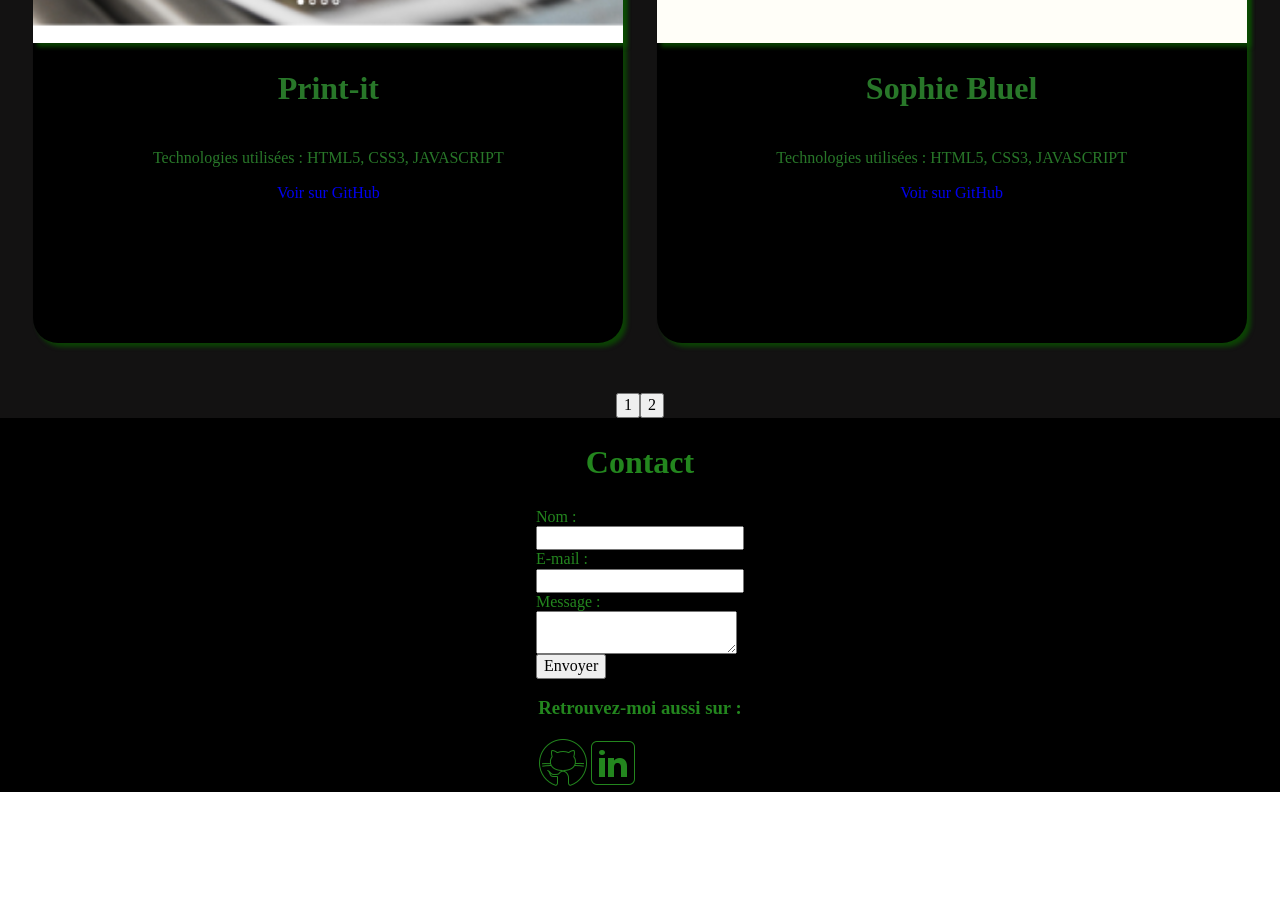
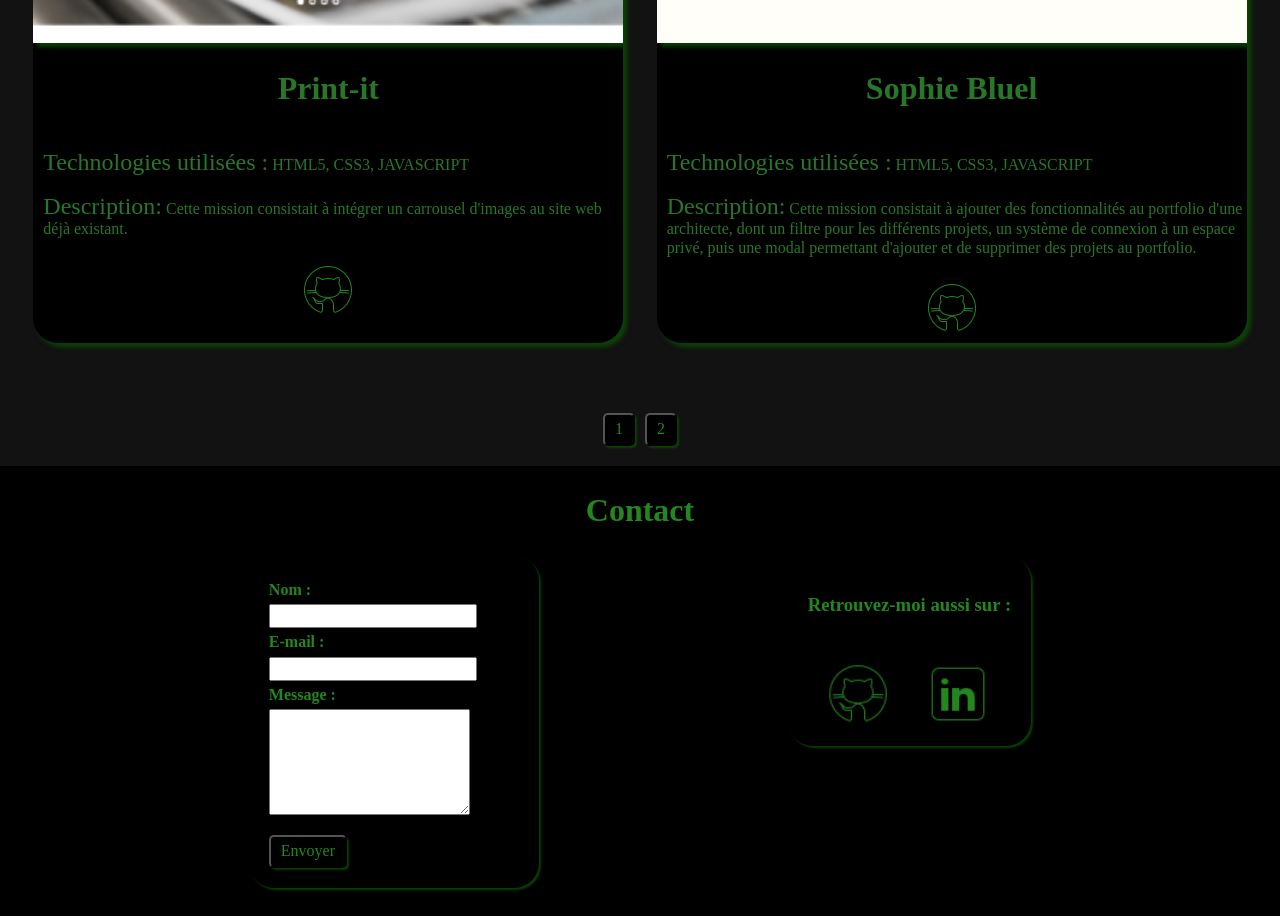
Before and after one commit to drikce88/Portfolio, a React (Vite) app in the folder Portfolio/: page / in a window 1280 px wide. Shown: the part 2720-3636 px from the top of the page. Before the commit the page ends 3512 px from the top, so only its background shows below. Built offline with nearby package versions, Linux system fonts and the light colour scheme; a web font is replaced by a local one.

Commit message:
responsive design

```diff
--- a/Portfolio/src/assets/projects.json
+++ b/Portfolio/src/assets/projects.json
@@ -3,56 +3,56 @@
         "nom": "Booki",
         "image": "../src/assets/images/booki.webp",
         "technologies": ["HTML5", "CSS3"],
-        "description": "",
+        "description": "L’entreprise souhaitait développer un site Internet qui permet aux usagers de trouver des hébergements et des activités dans la ville de leur choix. J'ai été chargé d'intégrer l'interface du site en HTML et CSS. ",
         "lienGitHub": "https://github.com/drikce88/Booki_Ransinangue_Cedric.git"
     },
     {
         "nom": "ohmyfood",
         "image": "../src/assets/images/ohmyfood.webp",
         "technologies": ["HTML5", "CSS3", "SASS"],
-        "description": "",
+        "description": "Cette mission était de développer en mobile first un site qui répertorie les menus de différents restaurants gastronomiques.",
         "lienGitHub": "https://github.com/drikce88/ohmyfood.git"
     },
     {
         "nom": "Print-it",
         "image": "../src/assets/images/print-it.webp",
         "technologies": ["HTML5", "CSS3", "JAVASCRIPT"],
-        "description": "",
+        "description": "Cette mission consistait à intégrer un carrousel d'images au site web déjà existant. ",
         "lienGitHub": "https://github.com/drikce88/Print-it-JS-main.git"
     },
     {
         "nom": "Sophie Bluel",
         "image": "../src/assets/images/sophie.webp",
         "technologies": ["HTML5", "CSS3", "JAVASCRIPT"],
-        "description": "",
+        "description": "Cette mission consistait à ajouter des fonctionnalités au portfolio d'une architecte, dont un filtre pour les différents projets, un système de connexion à un espace privé, puis une modal permettant d'ajouter et de supprimer des projets au portfolio.",
         "lienGitHub": "https://github.com/drikce88/Portfolio-architecte-sophie-bluel.git"
     },
     {
         "nom": "Kasa",
         "image": "../src/assets/images/kasa.webp",
         "technologies": ["HTML5", "CSS3", "SASS", "JAVASCRIPT", "REACT"],
-        "description": "",
+        "description": "Kasa avait lancé une refonte totale de son site de location immobilière. J'ai été chargé d'intégrer tout le front-end en React, tout en respectant les différentes contraintes techniques.  ",
         "lienGitHub": "https://github.com/drikce88/Kasa.git"
     },
     {
         "nom": "Nina Carducci",
         "image": "../src/assets/images/nina.webp",
         "technologies": ["HTML5", "CSS3", "JAVASCRIPT"],
-        "description": "",
+        "description": "Cette mission consistait à optimiser le référencement du site d'une photographe. J'ai donc amélioré au maximum les différents scores d'audit Lighthouse, puis mis en place le référencement local du site. ",
         "lienGitHub": "https://github.com/drikce88/ninacarducci.github.io-main.git"
     },
     {
         "nom": "724events",
         "image": "../src/assets/images/724events.webp",
         "technologies": ["HTML5", "CSS3", "JAVASCRIPT", "REACT"],
-        "description": "",
+        "description": "Pour cette mission, j'ai dû débugger le site d'une agence d'événementiel par le biais de tests unitaires et de tests fonctionnels. ",
         "lienGitHub": "https://github.com/drikce88/724events.git"
     },
     {
         "nom": "ArgentBank",
         "image": "../src/assets/images/argentbank.webp",
         "technologies": ["HTML5", "CSS3", "JAVASCRIPT", "REACT"],
-        "description": "",
+        "description": "Lors de cette mission, j'ai implémenté le front-end d'une application bancaire puis j'ai conçu les fonctionnalités permettant aux utilisateurs de se connecter à leur espace personnel et de modifier leur nom d'utilisateur. ",
         "lienGitHub": "https://github.com/drikce88/ArgentBank.git"
     }
 ]
--- a/Portfolio/src/components/ContactForm/ContactForm.jsx
+++ b/Portfolio/src/components/ContactForm/ContactForm.jsx
@@ -16,8 +16,9 @@ export default function ContactForm() {
     }
 
     return (
-        <section id='contact' className='contact-section'>
+        <footer id='contact' className='contact-section'>
             <h2>Contact</h2>
+            <div className='contact-container'>
         <form className='contact-form' onSubmit={sendEmail}>
             <label htmlFor="name">Nom :</label>
             <input type="text" id="name" name="name" required />
@@ -26,15 +27,16 @@ export default function ContactForm() {
             <input type="email" id="email" name="email" required />
 
             <label htmlFor="message">Message :</label>
-            <textarea id="message" name="message" required></textarea>
+            <textarea className='message-input' id="message" name="message" required></textarea>
 
-            <button type="submit">Envoyer</button>
+            <button className='send-button' type="submit">Envoyer</button>
         </form>
-        <div>
+        <div className='socialNetworks'>
             <h3>Retrouvez-moi aussi sur :</h3>
-            <a href="https://github.com/drikce88" target="_blank" rel="noopener noreferrer"><img src={github} alt="Logo Github" /></a>
-            <a href="https://www.linkedin.com/in/cedric-rsng-123850291/" target="_blank" rel="noopener noreferrer"><img src={linkedin} alt="Logo Linkedin" /></a>
+            <a className='socialNetwork' href="https://github.com/drikce88" target="_blank" rel="noopener noreferrer"><img src={github} alt="Logo Github" /></a>
+            <a className='socialNetwork' href="https://www.linkedin.com/in/cedric-rsng-123850291/" target="_blank" rel="noopener noreferrer"><img src={linkedin} alt="Logo Linkedin" /></a>
         </div>
-        </section>
+        </div>
+        </footer>
     );
 }
--- a/Portfolio/src/components/ContactForm/ContactForm.scss
+++ b/Portfolio/src/components/ContactForm/ContactForm.scss
@@ -6,6 +6,7 @@
     align-items: center;
     @include bg-color;
     @include font-color;
+    min-height: 450px;
 
     h2 {
         font-size: 2em;
@@ -16,6 +17,70 @@
     display: flex;
     flex-direction: column;
     align-items: flex-start;
+    box-shadow: 2px 2px 2px rgba(10, 79, 1, 0.8);
+    border-radius: 25px;
+    padding: 20px;
+    width: 250px;
+
+     & label {
+        margin-bottom: 5px;
+        margin-top: 5px;
+        font-weight: bold;
+
+    }
+}
+
+.message-input {
+    height: 100px;
+}
+
+.send-button {
+    @include bg-color;
+    @include font-color;
+    padding: 5px 10px;
+    border-radius: 5px;
+    cursor: pointer;
+    box-shadow: 2px 2px 2px rgba(10, 79, 1, 0.8);
+    margin-top: 20px;
+}
+
+.contact-container {
+    display: flex;
+    flex-direction: row;
+    justify-content: space-evenly;
+    width: 100%;
+    @media screen and (max-width: 600px) {
+        flex-direction: column;
+        align-items: center;
+    }
+}
+
+.socialNetworks {
+    box-shadow: 2px 2px 2px rgba(10, 79, 1, 0.8);
+    border-radius: 25px;
+    padding: 20px;
+    height: 150px;
+    @media screen and (max-width: 600px) {
+        margin-top: 30px;
+        margin-bottom: 50px;
+
+    }
+}
 
 
+.socialNetwork {
+    display: inline-flex;
+    flex-direction: row;
+    justify-content: space-evenly;
+    align-items: center;
+    width: 100px;
+    margin-top: 30px;
+
+
+
+
+    img {
+        width: 60px;
+    }
+
 }
--- a/Portfolio/src/components/Projects/Projects.jsx
+++ b/Portfolio/src/components/Projects/Projects.jsx
@@ -1,5 +1,6 @@
 import React, { useState } from 'react';
 import projects from '../../assets/projects.json';
+import github from '../../assets/images/github.webp';
 
 export default function Projects() {
     const [currentPage, setCurrentPage] = useState(1);
@@ -22,8 +23,11 @@ export default function Projects() {
                     <div key={index} className="project-card">
                         <img className='project-img' src={project.image} alt={`${project.nom} logo`} />
                         <h2>{project.nom}</h2>
-                        <p>Technologies utilisées : {project.technologies.join(', ')}</p>
-                        <a href={project.lienGitHub} target="_blank" rel="noopener noreferrer">Voir sur GitHub</a>
+                        <div className='info'>
+                        <p><span className='info-type'>Technologies utilisées :</span> {project.technologies.join(', ')}</p>
+                        <p><span className='info-type'>Description:</span> {project.description}</p>
+                        </div>
+                        <a className='project-link' href={project.lienGitHub} target="_blank" rel="noopener noreferrer"><img src={github} alt="Logo Github" /></a>
                     </div>
                 ))}
             </div>
--- a/Portfolio/src/components/Projects/Projects.scss
+++ b/Portfolio/src/components/Projects/Projects.scss
@@ -32,8 +32,9 @@
     border-radius: 25px;
     box-shadow: 4px 4px 4px rgba(10, 79, 1, 0.8);
     flex-basis: calc(50% - 50px); // Affiche deux cartes par ligne avec un espace de 10px
+    overflow: auto;
 
-    @media (max-width: 600px) {
+    @media (max-width: 900px) {
         flex-basis: calc(100% - 50px);
         height: 400px;
 
@@ -48,3 +49,33 @@
     border-radius: 25px 25px 0 0;
     box-shadow: 4px 4px 4px rgba(10, 79, 1, 0.8);
 }
+
+.info-type {
+    font-size: x-large;
+
+}
+
+.info {
+    margin-left: 10px;
+}
+
+.project-link {
+    margin-top: 10px;
+}
+
+.pagination {
+    display: flex;
+    justify-content: center;
+    margin-top: 20px;
+    margin-bottom: 20px;
+
+    button {
+        margin: 0 5px;
+        @include bg-color;
+        @include font-color;
+        padding: 5px 10px;
+        border-radius: 5px;
+        cursor: pointer;
+        box-shadow: 2px 2px 2px rgba(10, 79, 1, 0.8);
+    }
+}
```
